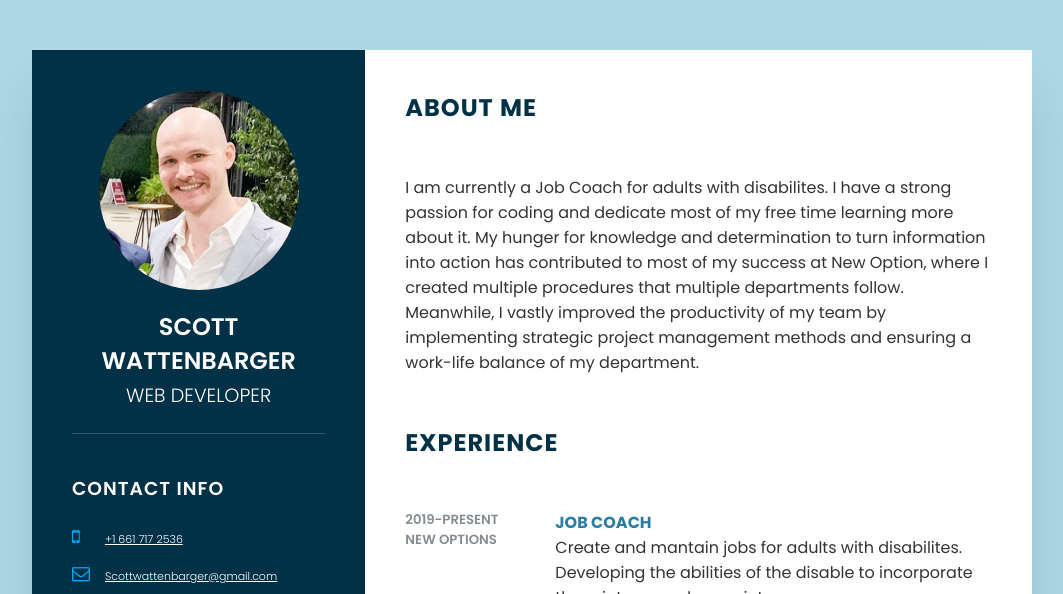
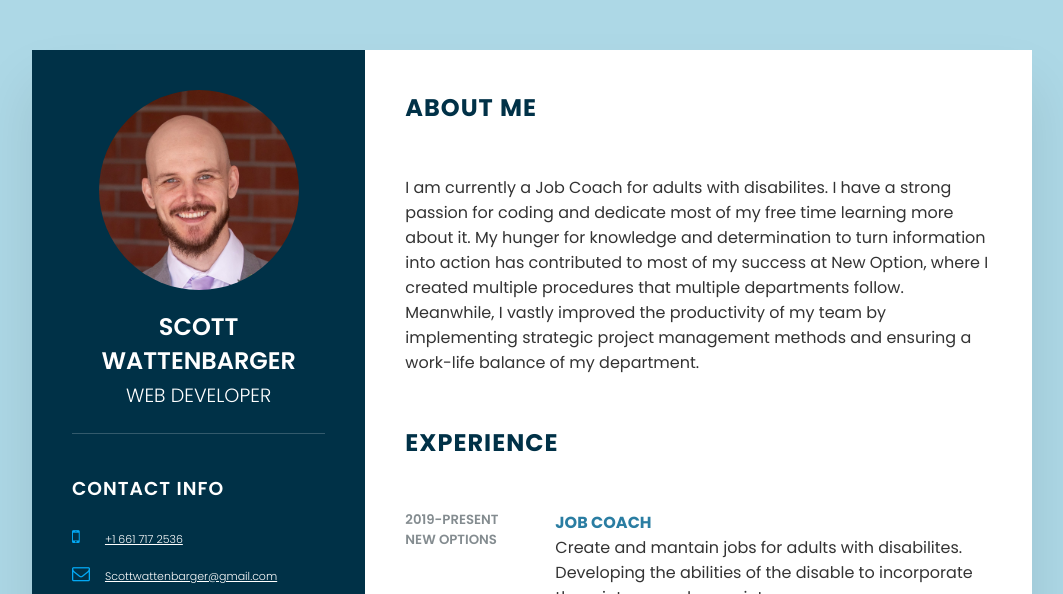
Before and after one commit to scottwatt/Resume, a plain HTML site: page index.html in a window 1280 px wide. Shown: the top 594 px of the page, without its empty margins (108-1171 px from the left). Drawn offline with Linux system fonts and the light colour scheme.

Commit message:
changes picture

```diff
--- a/index.html
+++ b/index.html
@@ -15,7 +15,7 @@
 		<div class="left_Side">
 			<div class="profileText">
 				<div class="imgBx">
-					<img src="Scott.jpeg">
+					<img src="scott.jpg">
 				</div>
 				<h2>Scott Wattenbarger<br><span>Web Developer</span></h2>
 			</div>
```
Also changed, not shown: Scott.jpeg (deleted), scott.jpg (added).
